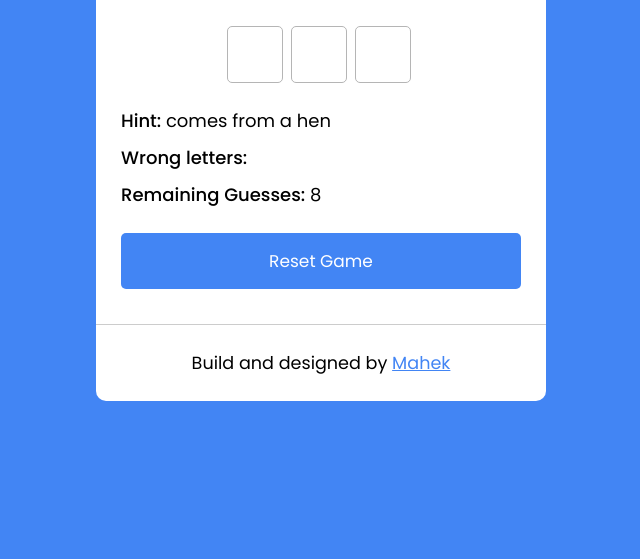
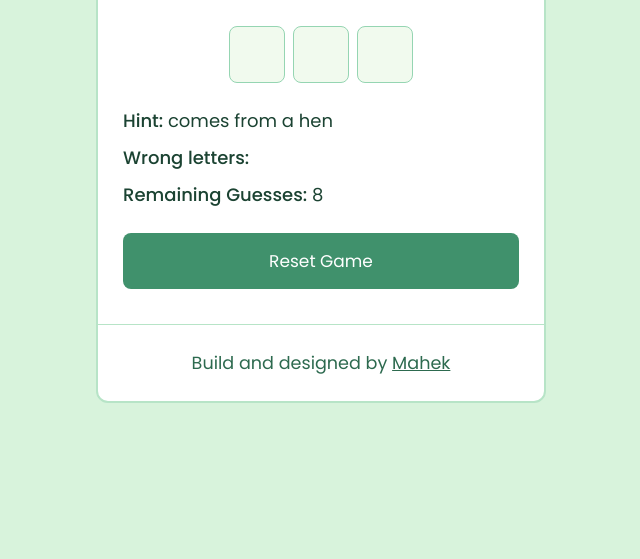
Before and after one commit to TheMahek/Guess-The-Word-Game, a plain HTML site: page index.html in a window 1280 px wide. Shown: the part 241-800 px from the top of the page, without its empty margins (319-959 px from the left). Drawn offline with Linux system fonts and the light colour scheme.

Commit message:
Update style.css
Updated styles for a softer color palette and improved layout.

```diff
--- a/style.css
+++ b/style.css
@@ -12,13 +12,14 @@ body {
   align-items: center;
   justify-content: center;
   min-height: 100vh;
-  background: #4285f4;
+  background: #d8f3dc; /* Soft pastel green */
 }
 
 .wrapper {
   width: 450px;
-  background: #fff;
-  border-radius: 10px;
+  background: #ffffff;
+  border-radius: 12px;
+  border: 2px solid #b7e4c7; /* light green border */
 }
 
 .wrapper h1 {
@@ -26,7 +27,8 @@ body {
   font-size: calc(25 / 16 * 1rem);
   font-weight: 500;
   padding: 20px 25px;
-  border-bottom: 1px solid #ccc;
+  border-bottom: 1px solid #c9d6c5;
+  color: #2d6a4f; /* dark pastel green */
 }
 
 .wrapper .content {
@@ -38,7 +40,6 @@ body {
   left: -9999px;
 }
 
-
 .content .inputs {
   display: flex;
   flex-wrap: wrap;
@@ -47,24 +48,21 @@ body {
 
 .inputs input {
   text-align: center;
-  color: #4285f4;
+  color: #2d6a4f;
   height: 57px;
   width: 56px;
   margin: 4px;
   font-size: calc(24 / 16 * 1rem);
   font-weight: 500;
-  background: none;
+  background: #f1faee; /* pastel light background */
   text-transform: uppercase;
-  border-radius: 5px;
-  border: 1px solid #b5b5b5;
-}
-
-.inputs input:first-child {
-  margin-left: 0;
+  border-radius: 8px;
+  border: 1px solid #95d5b2;
 }
 
 .content .details {
   margin: 20px 0 25px;
+  color: #1b4332;
 }
 
 .details p {
@@ -81,28 +79,29 @@ body {
   cursor: pointer;
   outline: none;
   border: none;
-  color: #fff;
+  color: #ffffff;
   font-size: calc(17 / 16 * 1rem);
   padding: 15px 0;
-  background: #4285f4;
-  border-radius: 5px;
+  background: #40916c; /* Pastel green button */
+  border-radius: 8px;
   transition: all 0.3s ease;
 }
 
 .content .reset-btn:hover {
-  transform: scale(0.98);
+  background: #2d6a4f;
 }
 
 #author {
   width: 100%;
   font-size: 1.1rem;
   text-align: center;
-  border-top: 1px solid #ccc;
+  border-top: 1px solid #b7e4c7;
   padding: 25px 0;
+  color: #2d6a4f;
 }
 
 #author a {
-  color: #4285f4;
+  color: #2d6a4f;
 }
 
 @media screen and (max-width: 460px) {
@@ -132,8 +131,4 @@ body {
   #author {
     font-size: 1rem;
   }
-
-  #author a {
-    color: #4285f4;
-  }
 }
```
